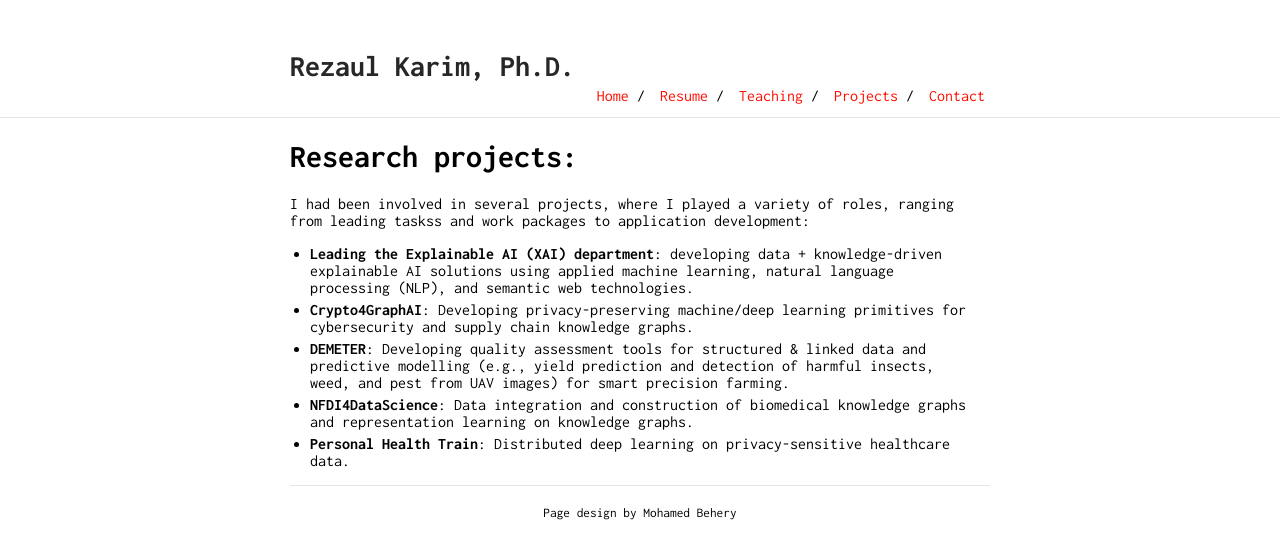
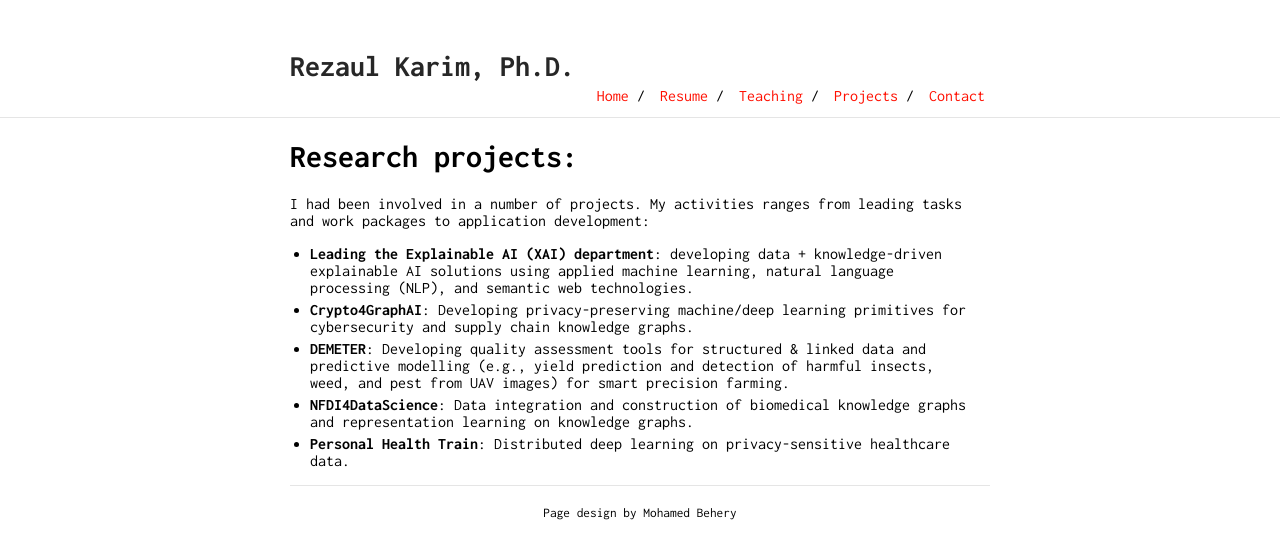
Before and after one commit to rezacsedu/rezacsedu.github.io, a Jekyll site: the page built from projects.md, in a window 1280 px wide. Shown: the top 559 px of the page. Built offline with Jekyll 4.4.1, drawn with Linux system fonts in a browser that asks for light colours; our own code applies the rules of GitHub Pages for plain Markdown files.

Commit message:
Update projects.md

```diff
--- a/projects.md
+++ b/projects.md
@@ -1,6 +1,6 @@
 Research projects:
 =================
-I had been involved in several projects, where I played a variety of roles, ranging from leading taskss and work packages to application development:
+I had been involved in a number of projects. My activities ranges from leading tasks and work packages to application development:
 
 - **Leading the Explainable AI (XAI) department**: developing data + knowledge-driven explainable AI solutions using applied machine learning, natural language processing (NLP), and semantic web technologies.
 - **Crypto4GraphAI**: Developing privacy-preserving machine/deep learning primitives for cybersecurity and supply chain knowledge graphs.
```
